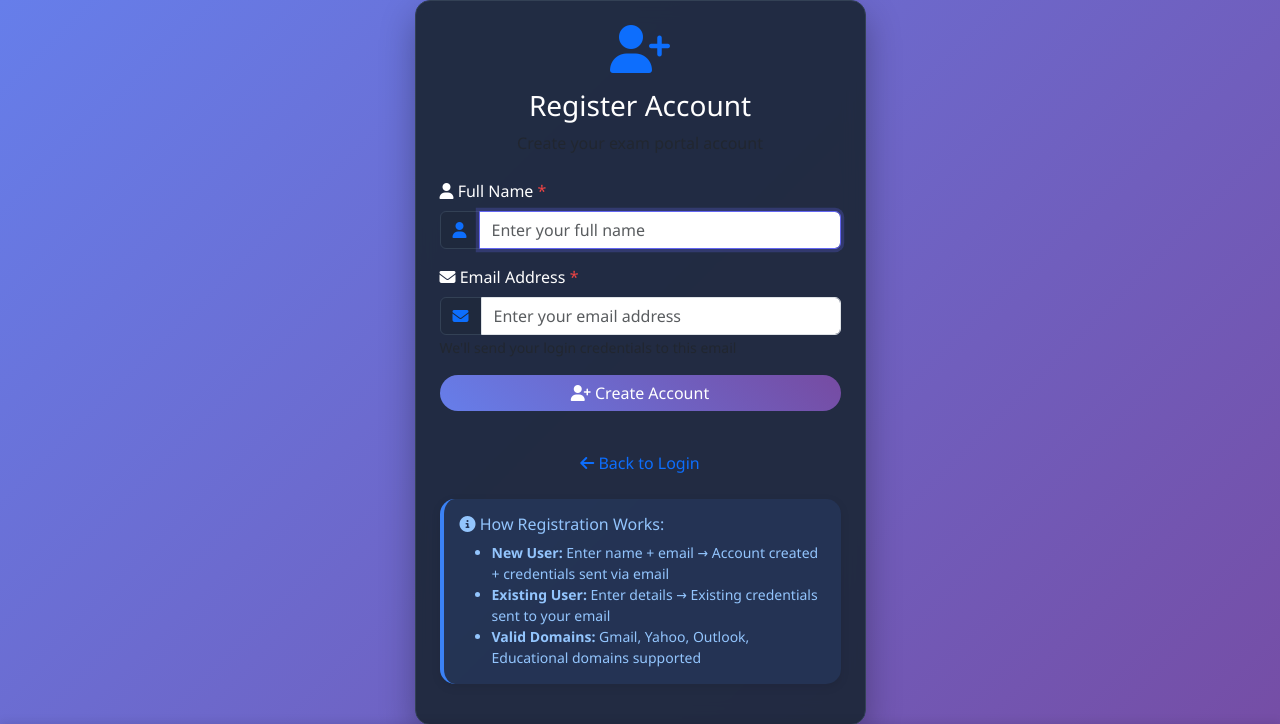
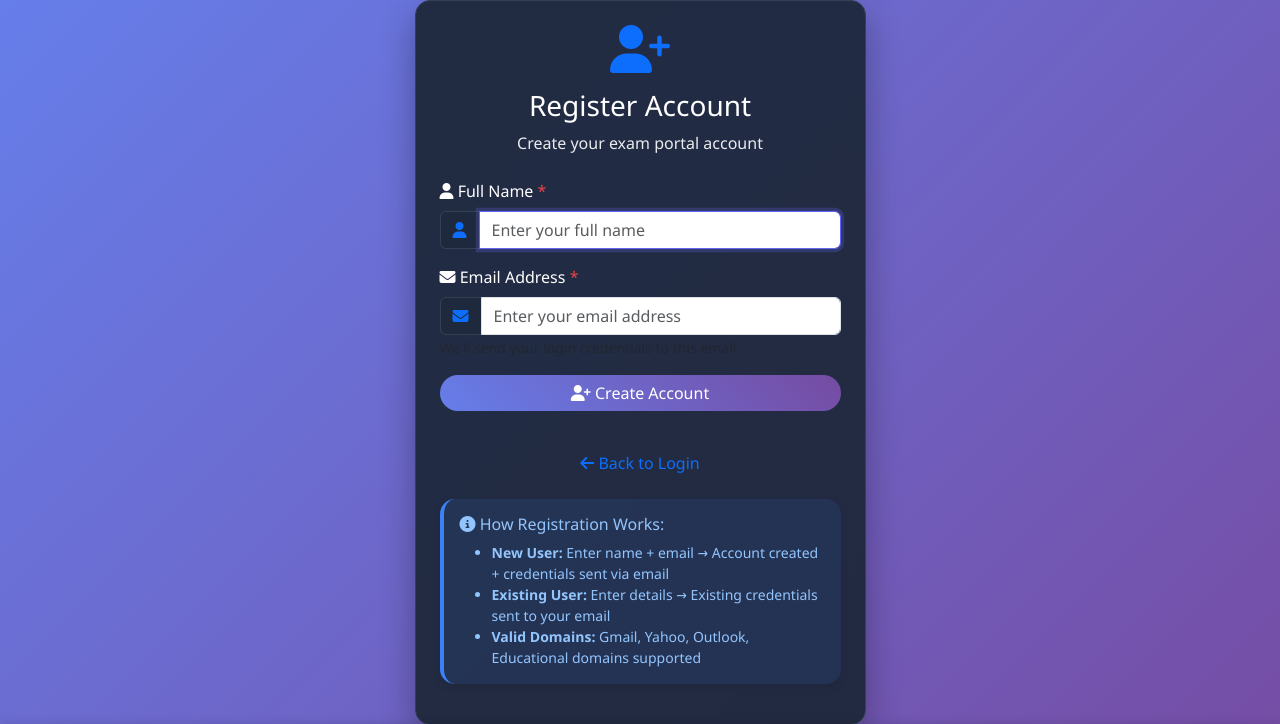
Before and after one commit to Jainarayan-Singh/online-exam-portal, a Flask app: page /forgot_password in a window 1280 px wide. Shown: the top 724 px of the page. Run offline with Flask 3, Linux system fonts and the light colour scheme; some libraries are stand-ins or nearby versions.

Commit message:
Update forgot_password.html

```diff
--- a/templates/forgot_password.html
+++ b/templates/forgot_password.html
@@ -12,7 +12,8 @@
                     <div class="text-center mb-4">
                         <i class="fas fa-user-plus fa-3x text-primary mb-3"></i>
                         <h3 class="card-title text-white">Register Account</h3>
-                        <p class="text-muted">Create your exam portal account</p>
+                        <p style="color: #e9ecef;">Create your exam portal account</p>
+
                     </div>
 
                     <!-- Show messages -->
```
